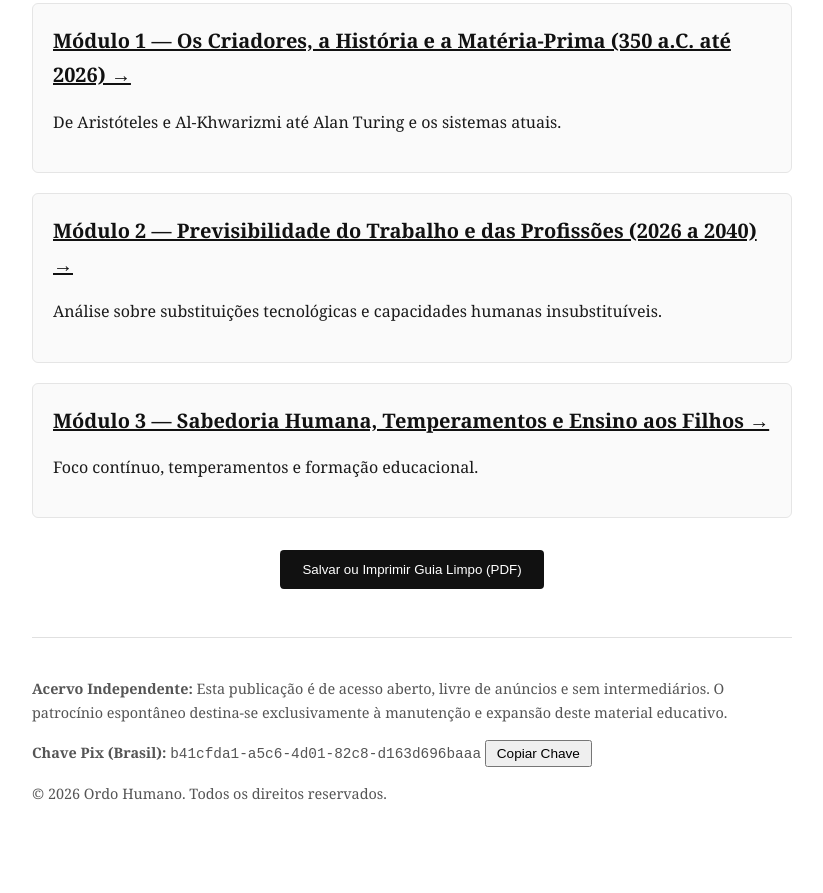
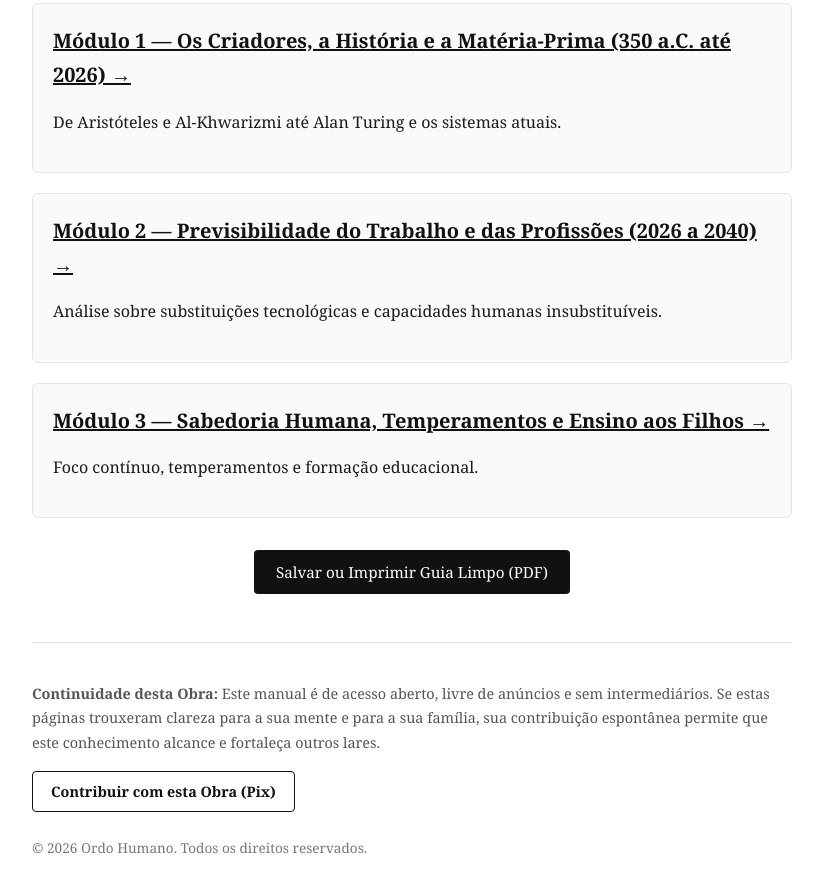
Before and after one commit to OrdoHuman/ordohuman.github.io, a plain HTML site: page index.html in a window 1280 px wide. Shown: the part 327-1220 px from the top of the page, without its empty margins (228-1051 px from the left). Before the commit the page ends 1171 px from the top, so only its background shows below. Drawn offline with Linux system fonts and the light colour scheme.

Commit message:
Update index.html

```diff
--- a/index.html
+++ b/index.html
@@ -18,8 +18,14 @@
     .card h2 { margin-top: 0; font-size: 1.25rem; }
     .card h2 a { color: #111111; text-decoration: underline; }
     .actions { margin: 32px 0; text-align: center; }
-    button.print-btn { background-color: #111111; color: #ffffff; border: none; padding: 12px 22px; border-radius: 4px; cursor: pointer; }
+    button.print-btn { background-color: #111111; color: #ffffff; border: none; padding: 12px 22px; border-radius: 4px; cursor: pointer; font-family: inherit; font-size: 0.95rem; }
+    button.print-btn:hover { background-color: #333333; }
     footer { border-top: 1px solid #e0e0e0; margin-top: 48px; padding-top: 24px; font-size: 0.9rem; color: #555555; }
+    .pix-action { margin: 16px 0 24px 0; }
+    button.pix-btn { background-color: #ffffff; color: #111111; border: 1px solid #111111; padding: 10px 18px; border-radius: 4px; cursor: pointer; font-family: inherit; font-size: 0.9rem; font-weight: bold; transition: all 0.2s ease; }
+    button.pix-btn:hover { background-color: #111111; color: #ffffff; }
+    button.pix-btn.copied { background-color: #2e7d32; color: #ffffff; border-color: #2e7d32; }
+    .copyright { font-size: 0.85rem; color: #777777; }
     @media print { header, .actions, footer { display: none; } }
   </style>
 </head>
@@ -52,9 +58,27 @@
     </div>
   </main>
   <footer>
-    <p><strong>Acervo Independente:</strong> Esta publicação é de acesso aberto, livre de anúncios e sem intermediários. O patrocínio espontâneo destina-se exclusivamente à manutenção e expansão deste material educativo.</p>
-    <p><strong>Chave Pix (Brasil):</strong> <code id="pix-key">b41cfda1-a5c6-4d01-82c8-d163d696baaa</code> <button onclick="navigator.clipboard.writeText('b41cfda1-a5c6-4d01-82c8-d163d696baaa'); alert('Chave copiada.');" style="padding: 4px 10px; font-size: 0.85rem; cursor: pointer;">Copiar Chave</button></p>
-    <p>© 2026 Ordo Humano. Todos os direitos reservados.</p>
+    <p><strong>Continuidade desta Obra:</strong> Este manual é de acesso aberto, livre de anúncios e sem intermediários. Se estas páginas trouxeram clareza para a sua mente e para a sua família, sua contribuição espontânea permite que este conhecimento alcance e fortaleça outros lares.</p>
+    <div class="pix-action">
+      <button id="btn-pix" class="pix-btn" onclick="copiarPix()">Contribuir com esta Obra (Pix)</button>
+    </div>
+    <p class="copyright">© 2026 Ordo Humano. Todos os direitos reservados.</p>
   </footer>
+
+  <script>
+    function copiarPix() {
+      const chave = "b41cfda1-a5c6-4d01-82c8-d163d696baaa";
+      navigator.clipboard.writeText(chave).then(() => {
+        const btn = document.getElementById("btn-pix");
+        const textoOriginal = btn.innerText;
+        btn.innerText = "Chave Pix copiada para a área de transferência ✓";
+        btn.classList.add("copied");
+        setTimeout(() => {
+          btn.innerText = textoOriginal;
+          btn.classList.remove("copied");
+        }, 3500);
+      });
+    }
+  </script>
 </body>
 </html>
```
